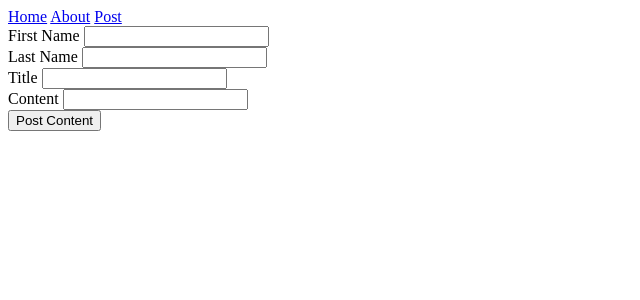
After one commit to schen26/flask-jay, a Flask app: page /post in a window 1280 px wide. The commit adds this page. Shown: the top 300 px of the page, without its empty margins (0-640 px from the left). Run offline with Flask 2, Linux system fonts and the light colour scheme; parts of the project's set-up code (start-up, migrations or seed data) failed here and were passed over.

Commit message:
finished app up to stage needed

```diff
--- a/application/__init__.py
+++ b/application/__init__.py
@@ -6,6 +6,7 @@ app = Flask(__name__)
 
 app.config['SQLALCHEMY_DATABASE_URI']=('mysql+pymysql://' + getenv('MYSQL_USER') + ':' + getenv('MYSQL_PASSWORD') + '@' + getenv('MYSQL_HOST') + '/' + getenv('MYSQL_DB'))
 app.config['SQLALCHEMY_TRACK_MODIFICATIONS'] = False
+app.config['SECRET_KEY'] = '43riu34jhferugfhrf83h98eh3fuwhergiurhe'
 db = SQLAlchemy(app)
 
 from application import routes
--- a/application/forms.py
+++ b/application/forms.py
@@ -0,0 +1,34 @@
+from flask_wtf import FlaskForm
+from wtforms import StringField, SubmitField
+from wtforms.validators import DataRequired, Length
+
+class PostForm(FlaskForm):
+    first_name = StringField('First Name',
+            validators = [
+                DataRequired(),
+                Length(min=4, max=30)
+            ]
+    )
+
+    last_name = StringField('Last Name',
+            validators = [
+                DataRequired(),
+                Length(min=4, max=30)
+            ]
+    )
+
+    title = StringField('Title',
+            validators = [
+                DataRequired(),
+                Length(min=4, max=100)
+            ]
+    )
+
+    content = StringField('Content',
+            validators = [
+                DataRequired(),
+                Length(min=4, max=100)
+            ]
+    )
+
+    submit = SubmitField('Post Content')
--- a/application/routes.py
+++ b/application/routes.py
@@ -1,6 +1,7 @@
-from flask import render_template
+from flask import render_template, redirect, url_for
 from application import app, db
 from application.models import Posts
+from application.forms import PostForm
 
 @app.route('/')
 @app.route('/home')
@@ -11,3 +12,23 @@ def home():
 @app.route('/about')
 def about():
     return render_template('about.html', title='About')
+
+@app.route('/post', methods=['GET','POST'])
+def post():
+    form = PostForm()
+    if form.validate_on_submit():
+        postData = Posts(
+                first_name = form.first_name.data,
+                last_name = form.last_name.data,
+                title = form.title.data,
+                content = form.content.data
+        )
+
+        db.session.add(postData)
+        db.session.commit()
+
+        return redirect(url_for('home'))
+    else:
+        print(form.errors)
+
+    return render_template('post.html', title='Post', form=form)
--- a/application/templates/layout.html
+++ b/application/templates/layout.html
@@ -7,6 +7,7 @@
 		<div class="navbar">
 			<a href="{{ url_for('home') }}">Home</a>
 			<a href="{{ url_for('about') }}">About</a>
+			<a href="{{ url_for('post') }}">Post</a>
 		</div>
 		{% block body_content %}{% endblock %}
 	</body>
--- /dev/null
+++ b/application/templates/post.html
@@ -0,0 +1,23 @@
+<!DOCTYPE html>
+
+{% extends 'layout.html' %}
+{% block body_content %}
+	<div class="form">
+		<form method="POST" action="">
+			{{ form.hidden_tag() }}
+			{{ form.first_name.label }}
+			{{ form.first_name }}
+			<br>
+			{{ form.last_name.label }}
+			{{ form.last_name }}
+			<br>
+			{{ form.title.label }}
+			{{ form.title }}
+			<br>
+			{{ form.content.label }}
+			{{ form.content }}
+			<br>
+			{{ form.submit }}
+		</form>
+	</div>
+{% endblock body_content %}
```
